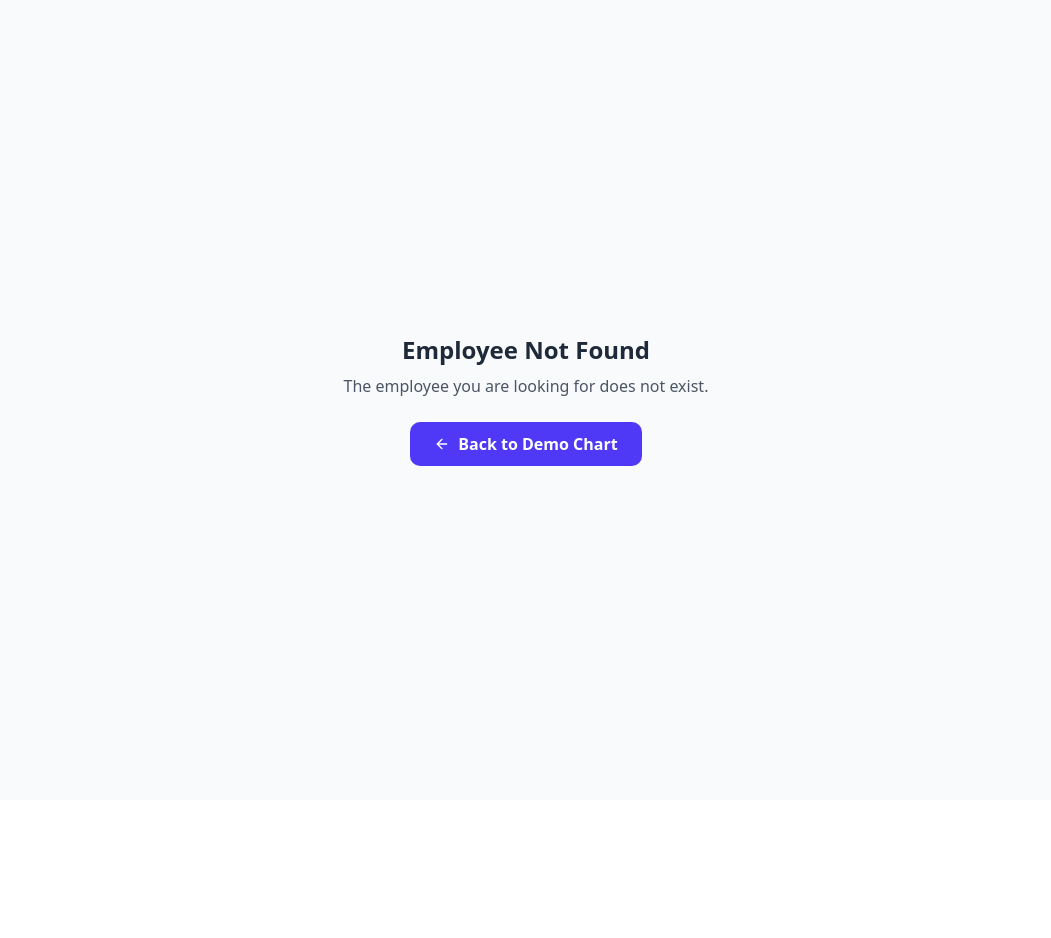
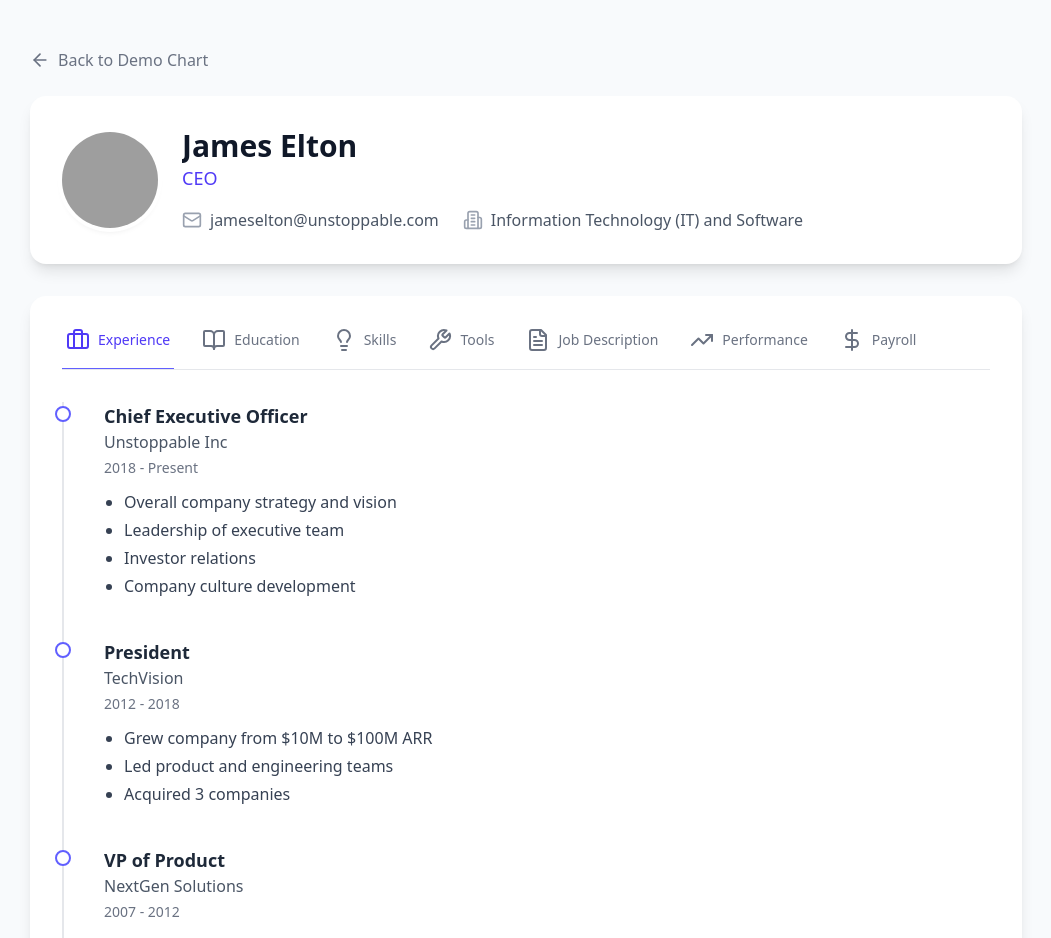
Before and after one commit to iameenalam/AI-Workforce-Intelligence-Platform, a Next.js app: page /demo/employee/ceo in a window 1280 px wide. Before the commit this address had no page. Shown: the top 938 px of the page, without its empty margins (114-1165 px from the left). Before the commit the page ends 800 px from the top, so only its background shows below. Built offline with nearby package versions, Linux system fonts and the light colour scheme; grey boxes are pictures that could not be loaded.

Commit message:
ceo added to the data.js file

```diff
--- a/data/data.js
+++ b/data/data.js
@@ -194,6 +194,108 @@ export const departmentsDemoData = [
 
 export const allemployees = [
   {
+    id: "ceo",
+    name: "James Elton",
+    position: "CEO",
+    department: "Information Technology (IT) and Software",
+    email: "jameselton@unstoppable.com",
+    payroll: {
+      baseSalary: 450000,
+      bonus: 200000,
+      stockOptions: 50000,
+      lastRaiseDate: "2023-01-01",
+      raisePercentage: 15,
+    },
+    performance: {
+      goals: [
+        {
+          name: "Company growth strategy",
+          targetDate: "2023-12-31",
+          completion: 95,
+          status: "on track",
+        },
+        {
+          name: "Expand to new markets",
+          targetDate: "2023-09-30",
+          completion: 85,
+          status: "on track",
+        },
+        {
+          name: "Build executive team",
+          targetDate: "2023-06-30",
+          completion: 100,
+          status: "completed",
+        },
+      ],
+      overallCompletion: 93,
+    },
+    education: {
+      degree: "MBA",
+      institution: "Harvard Business School",
+      location: "Boston, USA",
+      startDate: "2005",
+      endDate: "2007",
+      gpa: "3.9",
+    },
+    experience: [
+      {
+        company: "Unstoppable Inc",
+        position: "Chief Executive Officer",
+        location: "Global",
+        startDate: "2018",
+        endDate: "Present",
+        current: true,
+        responsibilities: [
+          "Overall company strategy and vision",
+          "Leadership of executive team",
+          "Investor relations",
+          "Company culture development",
+        ],
+      },
+      {
+        company: "TechVision",
+        position: "President",
+        location: "San Francisco, CA",
+        startDate: "2012",
+        endDate: "2018",
+        current: false,
+        responsibilities: [
+          "Grew company from $10M to $100M ARR",
+          "Led product and engineering teams",
+          "Acquired 3 companies",
+        ],
+      },
+      {
+        company: "NextGen Solutions",
+        position: "VP of Product",
+        location: "New York, NY",
+        startDate: "2007",
+        endDate: "2012",
+        current: false,
+        responsibilities: [
+          "Built product team from scratch",
+          "Launched flagship product",
+          "Established product-market fit",
+        ],
+      },
+    ],
+    skills: [
+      "Strategic Leadership",
+      "Business Development",
+      "Financial Management",
+      "Team Building",
+      "Innovation",
+    ],
+    tools: ["Financial Modeling", "Data Analysis", "Market Research"],
+    jobDescription: [
+      "Set company vision and strategy",
+      "Lead executive team",
+      "Make high-stakes decisions",
+      "Represent company to investors and public",
+      "Drive company culture",
+    ],
+  },
+  {
     id: "1",
     name: "Timothy Jones",
     position: "DevOps Engineer",
```
